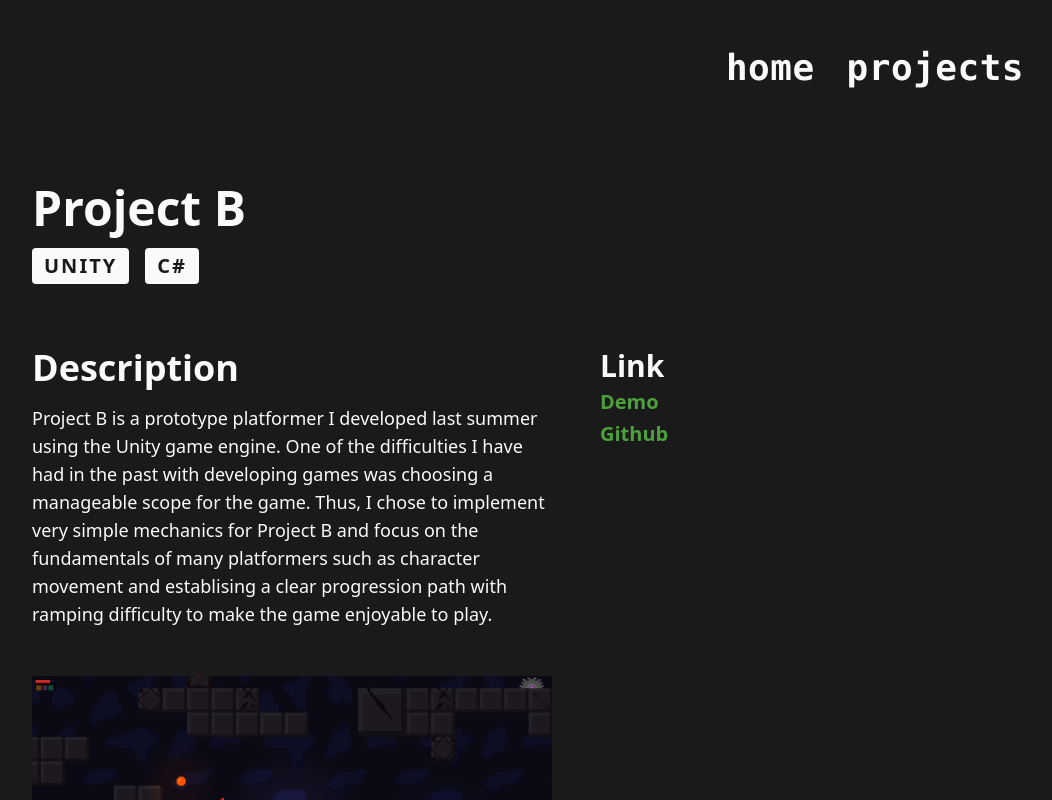
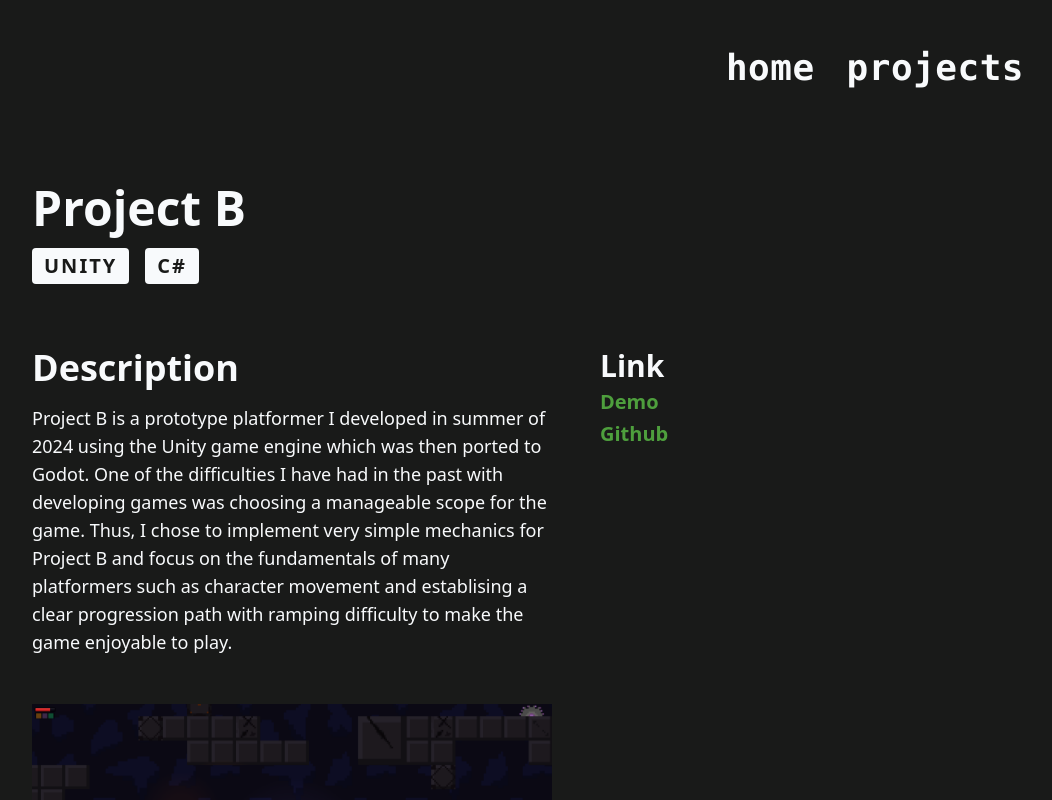
Before and after one commit to RaymoZou/personal-profile, a Next.js app: page /projects/project-b in a window 1280 px wide. Shown: the top 800 px of the page, without its empty margins (64-1116 px from the left). Built offline with nearby package versions, Linux system fonts and the light colour scheme.

Commit message:
update project-b description

```diff
--- a/app/projects/project-b/page.js
+++ b/app/projects/project-b/page.js
@@ -17,7 +17,7 @@ export default function Page() {
                 <div className="flex flex-col col-span-2 gap-4">
                     <h1 className="text-4xl font-semibold">Description</h1>
                     <p className="text-lg">
-                        Project B is a prototype platformer I developed last summer using the Unity game engine. One of the difficulties I have had in the past with developing games
+                        Project B is a prototype platformer I developed in summer of 2024 using the Unity game engine which was then ported to Godot. One of the difficulties I have had in the past with developing games
                         was choosing a manageable scope for the game. Thus, I chose to implement very simple mechanics for Project B and focus on the fundamentals of many platformers
                         such as character movement and establising a clear progression path with ramping difficulty to make the game enjoyable to play.
                     </p>
```
